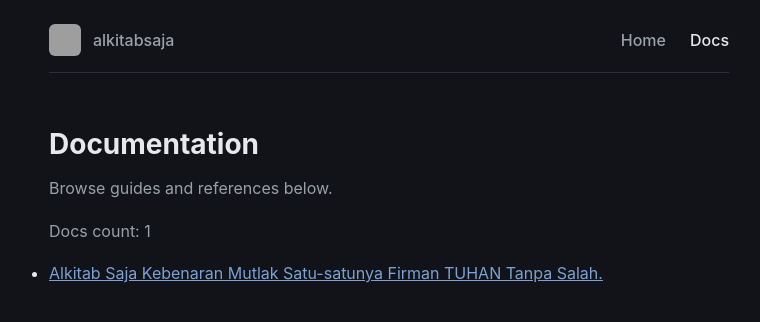
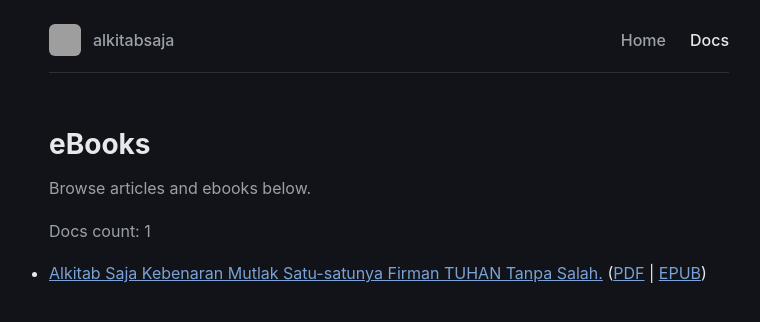
Before and after one commit to alkitabsaja/alkitabsaja.github.io, a Jekyll site: the page built from docs.md, in a window 1280 px wide. Shown: the top 322 px of the page, without its empty margins (251-1011 px from the left). Built offline with Jekyll 4.4.1, drawn with Linux system fonts in a browser that asks for light colours; grey boxes are pictures that could not be loaded.

Commit message:
Update docs.md

```diff
--- a/docs.md
+++ b/docs.md
@@ -1,15 +1,17 @@
 ---
 layout: default
-title: Documentation
+title: eBooks
 permalink: /docs/
 ---
 
-# Documentation
+# eBooks
 
-Browse guides and references below.
+Browse articles and ebooks below.
 
 Docs count: {{ site.docs | size }}
 
 {% for doc in site.docs %}
-- [{{ doc.title }}]({{ doc.url }})
+- [{{ doc.title }}]({{ doc.url | relative_url }})
+  ([PDF]({{ '/ebooks/' | append: doc.slug | append: '.pdf' | relative_url }}) |
+  [EPUB]({{ '/ebooks/' | append: doc.slug | append: '.epub' | relative_url }}))
 {% endfor %}
```
